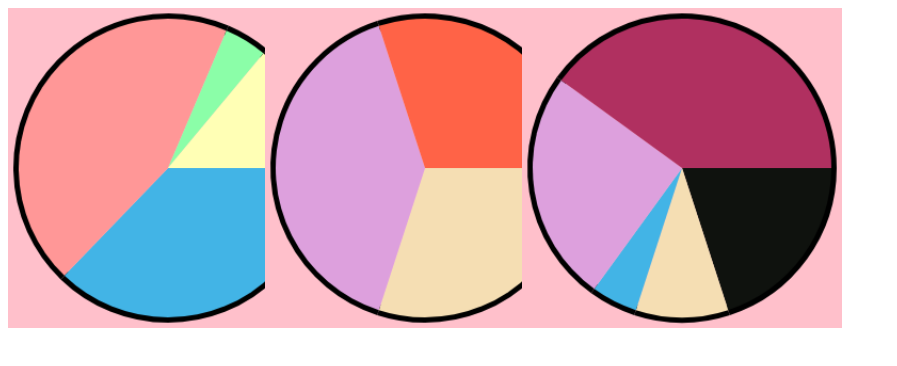
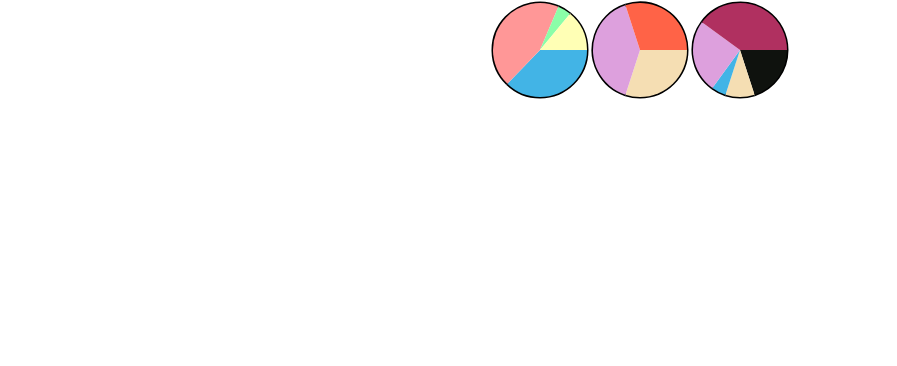
Before and after one commit to pfgray/angular-canvas-piechart, a website: page index.html in a window 1280 px wide. Shown: the whole page, without its empty margins (0-897 px from the left). Drawn offline with Linux system fonts and the light colour scheme.

Commit message:
Fixing sizing

```diff
--- a/app.css
+++ b/app.css
@@ -1,22 +1,12 @@
-.wrapper {
-   display: table;
-   padding: 0;
-   width: 20%;
-   height: auto;
+body{
+  margin:0;
+}
+.chartContainer{
+  width:300px;
+  margin:0 auto;
+}
+.chart {
+   width: calc(100%/3);
+   height:100px;
    display:inline-block;
 }
-.container {
-   display: table-cell;
-   vertical-align: middle;
-}
-.canvas-container {
-   position: relative;
-   max-width: 1024px;
-   min-width: 320px;
-   margin: 0 auto;
-}
-canvas {
-   width: 100%;
-   height: auto;
-   background-color: pink;
-}
--- a/app.js
+++ b/app.js
@@ -45,7 +45,7 @@ app.controller('example', ['$scope', function($scope){
 
     $scope.config = {
         duration:750,
-        lineWidth:10,
+        lineWidth:3,
         lineColor:'black'
     }
 
--- a/index.html
+++ b/index.html
@@ -1,34 +1,16 @@
 <html>
     <head>
-        <title>Pie Chart</title>
+        <title>Canvas Pie Chart</title>
         <script src="bower_components/angular/angular.min.js"></script>
         <script src="piechart.js"></script>
         <script src="app.js"></script>
         <link rel="stylesheet" type="text/css" href="app.css">
     </head>
     <body ng-app="test">
-        <div ng-controller="example">
-            <div class="wrapper">
-              <div class="container">
-                <div class="canvas-container">
-                  <canvas pie-chart="config" model="chart1" width="300" height="300"></canvas>
-                </div>
-              </div>
-            </div>
-            <div class="wrapper">
-              <div class="container">
-                <div class="canvas-container">
-                  <canvas pie-chart="config" model="chart2" width="300" height="300"></canvas>
-                </div>
-              </div>
-            </div>
-            <div class="wrapper">
-              <div class="container">
-                <div class="canvas-container">
-                  <canvas pie-chart="config" model="chart3" width="300" height="300"></canvas>
-                </div>
-              </div>
-            </div>
+        <div class="chartContainer" ng-controller="example">
+          <canvas class="chart" pie-chart="config" model="chart1" height="100" width="100"></canvas><canvas
+                  class="chart" pie-chart="config" model="chart2" height="100" width="100"></canvas><canvas
+                  class="chart" pie-chart="config" model="chart3" height="100" width="100"></canvas>
         </div>
     </body>
 </html>
--- a/piechart.js
+++ b/piechart.js
@@ -7,14 +7,12 @@ angular.module('ngPiechart', [])
         link:function(scope, element, attrs){
 
             var slices = scope.$eval(attrs.model);
-            var height = scope.$eval(attrs.height);
-            var width  = scope.$eval(attrs.height);
             var config = scope.$eval(attrs.pieChart);
 
             var canvas  = element[0];
             var context = canvas.getContext('2d');
-            var width = canvas.width;
-            var height = canvas.height;
+            var width = canvas.offsetWidth;
+            var height = canvas.offsetHeight;
 
             var prepSlices = function(slices){
                 //calculate percentages:
@@ -28,24 +26,17 @@ angular.module('ngPiechart', [])
                 return slices;
             }
 
-
-
             //variables
             var percentComplete = 0.0;
             var duration = config.duration || 500; //milliseconds
-            var lineWidth = config.lineWidth || 5; //pixels
+            var lineWidth = isNaN(config.lineWidth) ? 3 : config.lineWidth; //pixels
             var lineColor = config.lineColor || 'black'; //pixels
-
-
-            var center = {x:height/2, y:width/2};
-            var radius = width/2 - lineWidth;
+            var center = {x:width/2, y:height/2};
+            var radius = (Math.min(height, width)/2) - lineWidth;
             var angle = 0;
 
-
             var startAnimation = function(){
-                console.log('started animation!');
                 slices = prepSlices(scope.$eval(attrs.model));
-                console.log('started animation!');
                 var update = function(diff){
                     percentComplete += diff/duration;
                     if (percentComplete >= 1){
@@ -67,10 +58,11 @@ angular.module('ngPiechart', [])
                         var endingAngle = angleSum += (percentComplete*2*Math.PI) * (slices[i].$pieChartPercentage/100);
                         context.fillStyle = slices[i].color;
                         context.arc(center.x, center.y, radius, startingAngle, endingAngle, false);
-                        context.stroke();
+                        if(lineWidth > 0){
+                            context.stroke();
+                        }
                         context.lineTo(center.x, center.y);
                         context.fill();
-
                         context.restore();
                     }
                 };
@@ -97,11 +89,7 @@ angular.module('ngPiechart', [])
             }
 
             scope.$watch(attrs.model, function(newVal, oldVal, scope){
-                console.log('change happened on: $scope.' + attrs.model);
-                console.log('   from: ', oldVal);
-                console.log('   to: ', newVal);
                 if(newVal && oldVal !== newVal && newVal.length){
-                    console.log('   kicking off new animation!');
                     startAnimation();
                 }
             });
```
